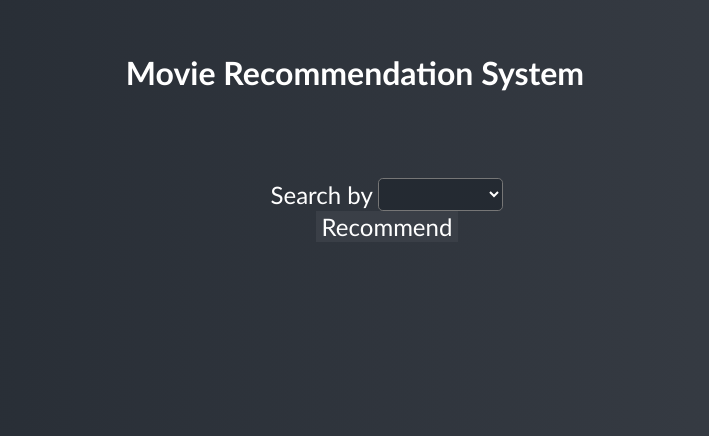
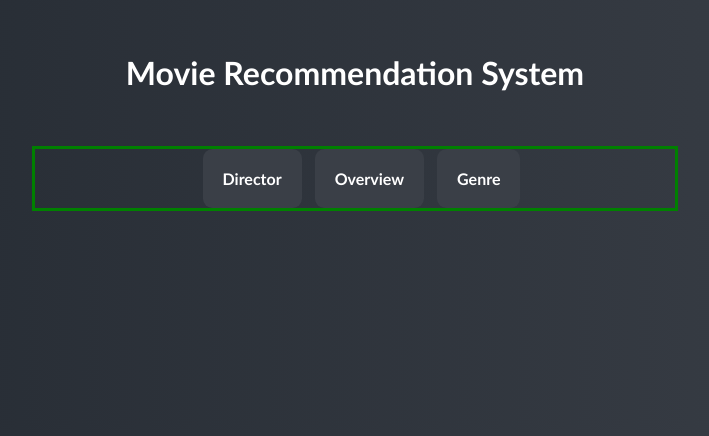
Before and after one commit to alangalavis/tfcomplejidad, a Flask app: page / in a window 1280 px wide; the page is wider, and only the part inside the window is pictured. Shown: the top 436 px of that part, without its empty margins (285-994 px from the left). Run offline with Flask 3, Linux system fonts and the light colour scheme.

Commit message:
Added button for filtering movies

```diff
--- a/static/css/styles.css
+++ b/static/css/styles.css
@@ -2,6 +2,7 @@
     --primary_color: #242A32;
     --secondary_color: #FFFF;
     --tertiary_color: #3A3F47;
+    --quartenary_color: #FB9722;
   }
 
   body {
@@ -18,52 +19,34 @@
     font-size: 32px;
   }
 
-  .material-icons {
-    font-family: 'Material Icons';
-    font-weight: normal;
-    font-style: normal;
-    font-size: 24px;
-    letter-spacing: normal;
-    display: inline-block;
-    word-wrap: normal;
+.checkbox {
+  margin: auto;
+  width: 50%;
+  border: 3px solid green;
+  display: flex;
+  justify-content: center;
+  flex-wrap: wrap;
+  flex-direction: row;
+  align-items: center;
 }
-  .section1 {
-    padding: 2rem;
-    height: 100%;
-    width: 100%;
-    font-family: calibri;
-    font-size: 24px;
-  }
 
-  .section1 .filter {
-    color: var(--secondary_color);
+.checkbox input[type="checkbox"] {
+    margin: 0;
+    opacity: 0;
+}
 
-    display: flexbox;
-    text-align: center;
-    justify-content: center;
+.checkbox input[type=checkbox] + label {
+  color: var(--secondary_color);
+  background-color: var(--tertiary_color);
+  font-weight: bold;
+  padding: 20px;
+  font-size: 16px;
+  text-align: center;
+  border-radius: 0.6rem;
+  cursor: pointer;
+}
 
-  }
-
-  .filter #combobox {
-    font-family: calibri;
-    font-size: 24px;
-    color: var(--secondary_color);
-    background-color: var(--primary_color);
-    border-radius: 0.3rem;
-    max-width: 100%;
-  }
-
-  .filter input {
-    font-family: calibri;
-    color: white;
-    font-size: 24px;
-    color: var(--secondary_color);
-    border: none;
-    background-color: var(--tertiary_color);
-    cursor: pointer;
-    max-width: 100%;
-  }
-
-  .filter input:hover {
-    color: rgba(255, 255, 255, 0.712);
-  }
+.checkbox input[type=checkbox]:checked + label {
+  background-color: var(--quartenary_color);
+  color: var(--primary_color);
+}
--- /dev/null
+++ b/static/js/myscripts.js
@@ -0,0 +1,18 @@
+/* When the user clicks on the button, toggle between hiding and showing the dropdown content */
+function myFunction() {
+  document.getElementById("myDropdown").classList.toggle("show");
+}
+
+// Close the dropdown if the user clicks outside of it
+window.onclick = function(event) {
+  if (!event.target.matches('.dropbtn')) {
+    var dropdowns = document.getElementsByClassName("dropdown-content");
+    var i;
+    for (i = 0; i < dropdowns.length; i++) {
+      var openDropdown = dropdowns[i];
+      if (openDropdown.classList.contains('show')) {
+        openDropdown.classList.remove('show');
+      }
+    }
+  }
+}
--- a/templates/base.html
+++ b/templates/base.html
@@ -5,6 +5,7 @@
         <meta name="viewport" content="width=device-width", initial-scale="1.0">
         <meta http-equiv="X-UA-Compatible" content="ie=edge">
         <link rel="stylesheet" href="{{ url_for('static', filename='css/styles.css') }}">
+        <script src="{{url_for('static', filename='js/myscripts.js')}}"></script>
         {% block head %}{% endblock %}
     </head>
     <body>
--- a/templates/index.html
+++ b/templates/index.html
@@ -2,22 +2,26 @@
 
 {% block head %}
     <title id="title">Recommendation System</title>
-    <link href="https://fonts.googleapis.com/icon?family=Material+Icons"
-      rel="stylesheet">
+
 {% endblock %}
 
 {% block body %}
     <h1>Movie Recommendation System</h1>
-    <div class="section1">
-        <div class="filter" >
-            <label for="combobox">Search by</label>
-            <select name="combobox" id="combobox" size="1">
-                <option value="null"></option>
-                <option value="overview">Overview</option>
-                <option value="director">Director</option>
-                <option value="genre">Genre</option>
-            </select><br>
-            <input type="submit" value="Recommend">
-        </div>
+    <div class="checkbox">
+        <input type="checkbox" id="checkbox_1">
+        <label for="checkbox_1">Director</label>
+
+
+        <input type="checkbox" id="checkbox_2">
+        <label for="checkbox_2">Overview</label>
+
+
+        <input type="checkbox" id="checkbox_3">
+        <label for="checkbox_3">Genre</label>
     </div>
+
+
+
+
+
 {% endblock %}
```
